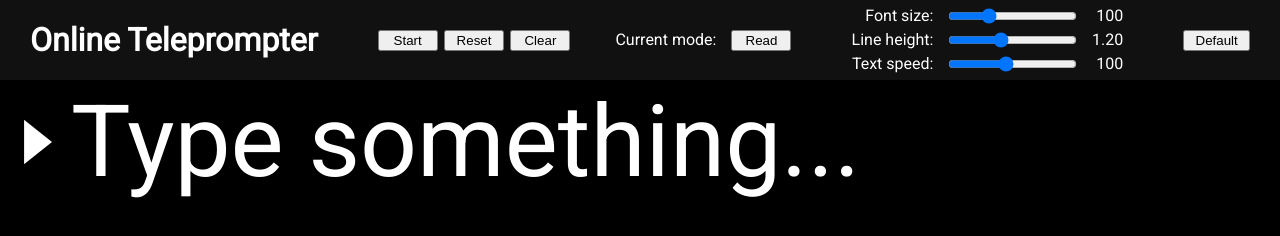
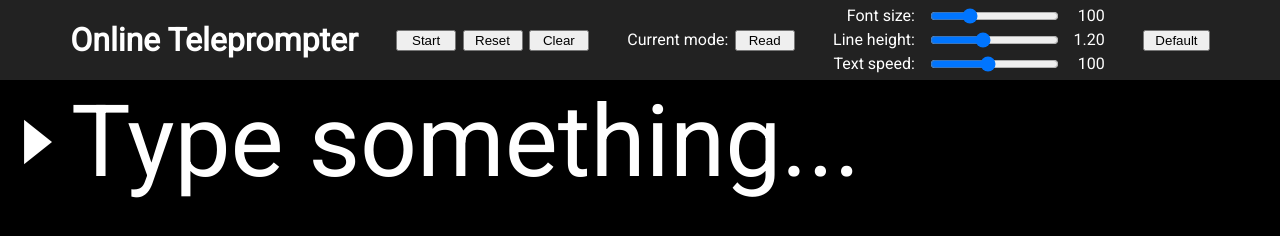
Before and after one commit to 30isnottoolate/online-teleprompter, a React app: page / in a window 1280 px wide. Built offline with nearby package versions, Linux system fonts and the light colour scheme.

Commit message:
Refine grid gaps and content alignment

```diff
--- a/src/Teleprompter.css
+++ b/src/Teleprompter.css
@@ -29,7 +29,9 @@ body {
 #controller {
     display: grid;
     grid-template-columns: auto auto auto auto auto;
-    background-color: #111111;
+    gap: 3vw;
+    justify-content: center;
+    background-color: #222222;
     color: #ffffff;
     position: fixed;
     height: 10vh;
@@ -57,8 +59,8 @@ body {
 
 #mode-group {
     display: grid;
-    grid-template-columns: auto auto auto;
-    justify-content: space-evenly;
+    grid-template-columns: auto auto;
+    gap: 0.5vw;
     align-content: center;
 }
 
```
